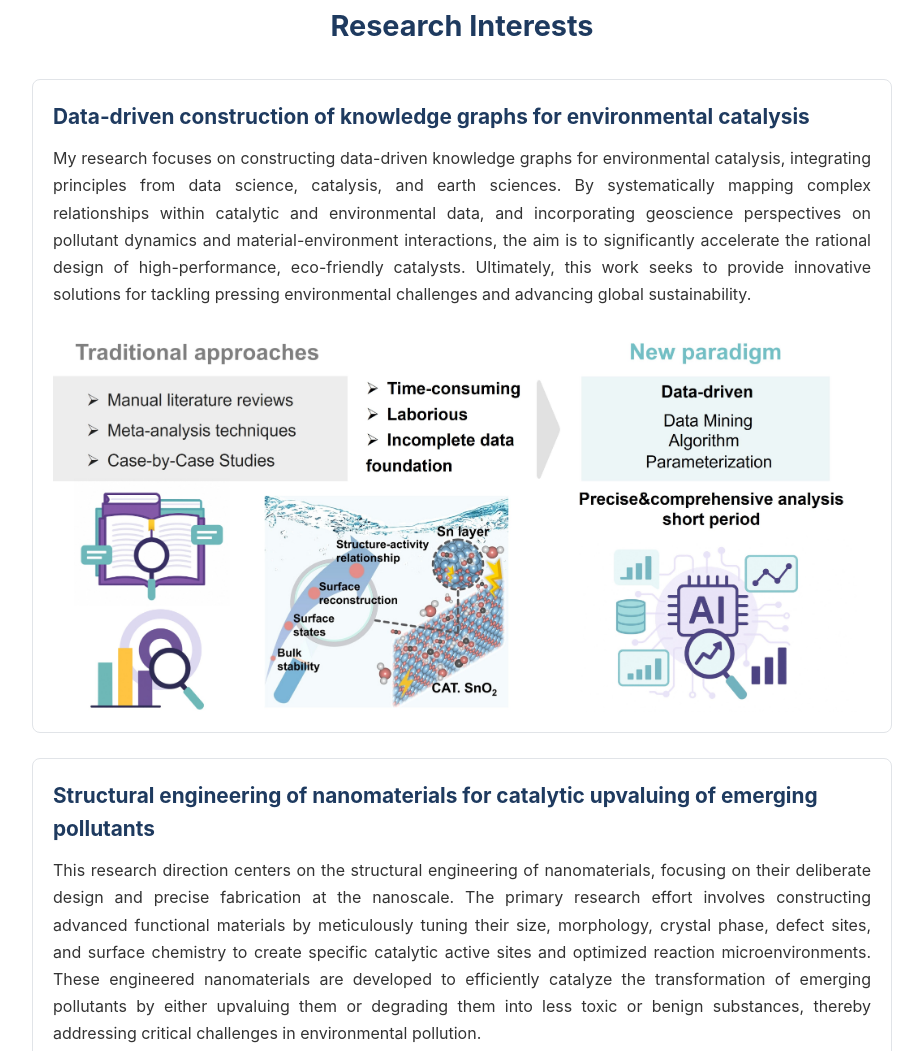
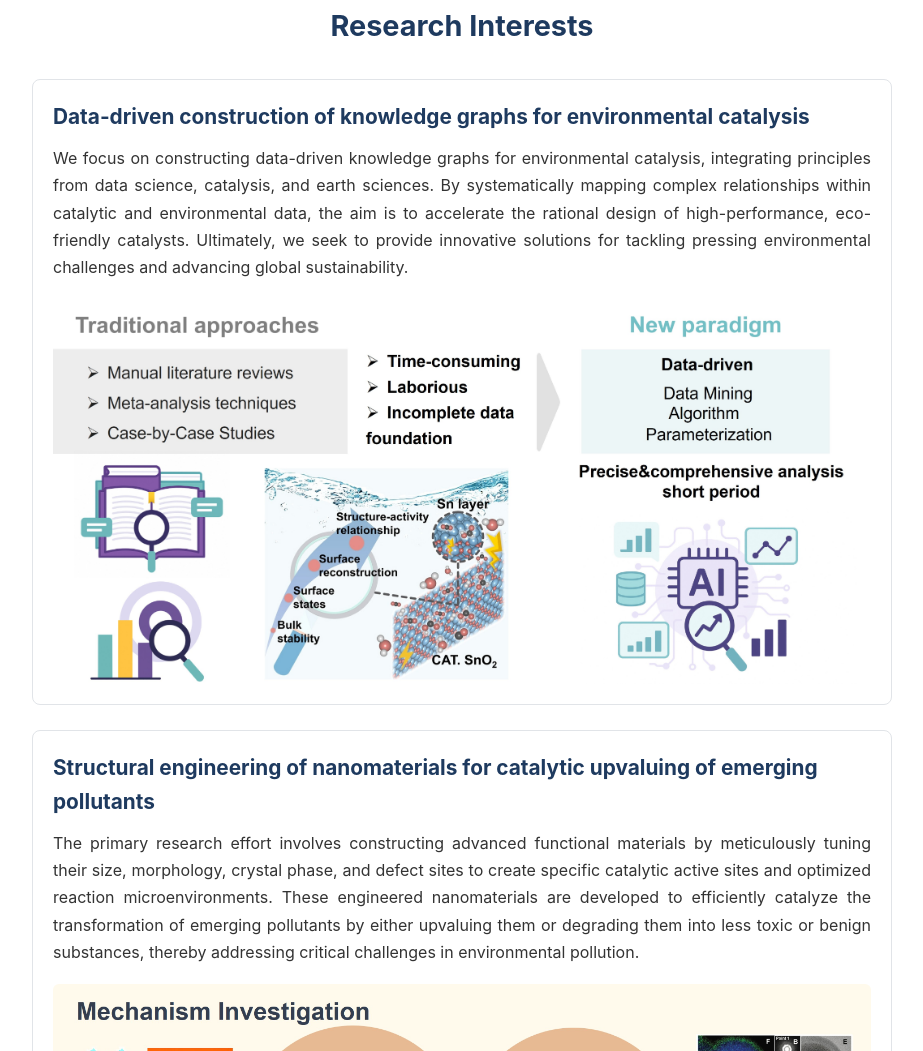
Before and after one commit to HaoyangFu/haoyangfu.github.io, a plain HTML site: page index.html in a window 1280 px wide. Shown: the part 668-1719 px from the top of the page, without its empty margins (178-1101 px from the left). Drawn offline with Linux system fonts and the light colour scheme.

Commit message:
Update index.html

```diff
--- a/index.html
+++ b/index.html
@@ -846,25 +846,25 @@
                     <li>
                         <h4>Data-driven construction of knowledge graphs for environmental catalysis</h4>
                         <p class="research-description">
-                            My research focuses on constructing data-driven knowledge graphs for environmental catalysis, integrating principles from data science, catalysis, and earth sciences. By systematically mapping complex relationships
-                            within catalytic and environmental data, and incorporating geoscience perspectives on pollutant dynamics and material-environment interactions, the aim is to significantly accelerate the rational design of high-performance,
-                            eco-friendly catalysts. Ultimately, this work seeks to provide innovative solutions for tackling pressing environmental challenges and advancing global sustainability.
+                            We focus on constructing data-driven knowledge graphs for environmental catalysis, integrating principles from data science, catalysis, and earth sciences. By systematically mapping complex relationships
+                            within catalytic and environmental data, the aim is to accelerate the rational design of high-performance, eco-friendly catalysts. Ultimately, we seek to provide innovative solutions for tackling pressing
+                            environmental challenges and advancing global sustainability.
                         </p>
                         <img src="images/research_ai_catalysis.jpg" alt="AI and Catalysis illustration" class="research-image">
                     </li>
                     <li>
                         <h4>Structural engineering of nanomaterials for catalytic upvaluing of emerging pollutants</h4>
                         <p class="research-description">
-                            This research direction centers on the structural engineering of nanomaterials, focusing on their deliberate design and precise fabrication at the nanoscale. The primary research effort involves constructing advanced functional materials by meticulously
-                            tuning their size, morphology, crystal phase, defect sites, and surface chemistry to create specific catalytic active sites and optimized reaction microenvironments. These engineered nanomaterials are developed to efficiently catalyze the
-                            transformation of emerging pollutants by either upvaluing them or degrading them into less toxic or benign substances, thereby addressing critical challenges in environmental pollution.
+                            The primary research effort involves constructing advanced functional materials by meticulously tuning their size, morphology, crystal phase, and defect sites to create specific catalytic active sites and
+                            optimized reaction microenvironments. These engineered nanomaterials are developed to efficiently catalyze the transformation of emerging pollutants by either upvaluing them or degrading them into less toxic
+                            or benign substances, thereby addressing critical challenges in environmental pollution.
                         </p>
                         <img src="images/research_nanomaterials.jpg" alt="Nanomaterials structure" class="research-image">
                     </li>
                     <li>
                         <h4>Investigation of particle growth mechanisms and shape anisotropy using Cs-TEM and liquid-cell TEM</h4>
                         <p class="research-description">
-                            Utilizing state-of-the-art transmission electron microscopy techniques, including Cs-corrected TEM and in-situ liquid-cell TEM, our research aims to thoroughly elucidate the growth mechanisms of nanoparticles and the key factors controlling their shape anisotropy,
+                            Utilizing state-of-the-art transmission electron microscopy techniques, including Cs-corrected TEM and in-situ liquid-cell TEM, I aim to elucidate the growth mechanisms of nanoparticles and the key factors controlling their shape anisotropy,
                             thereby providing an experimental basis and theoretical guidance for the precise synthesis and performance regulation of functional nanomaterials.
                         </p>
                         <img src="images/research_tem.jpg" alt="TEM imaging process" class="research-image">
```
